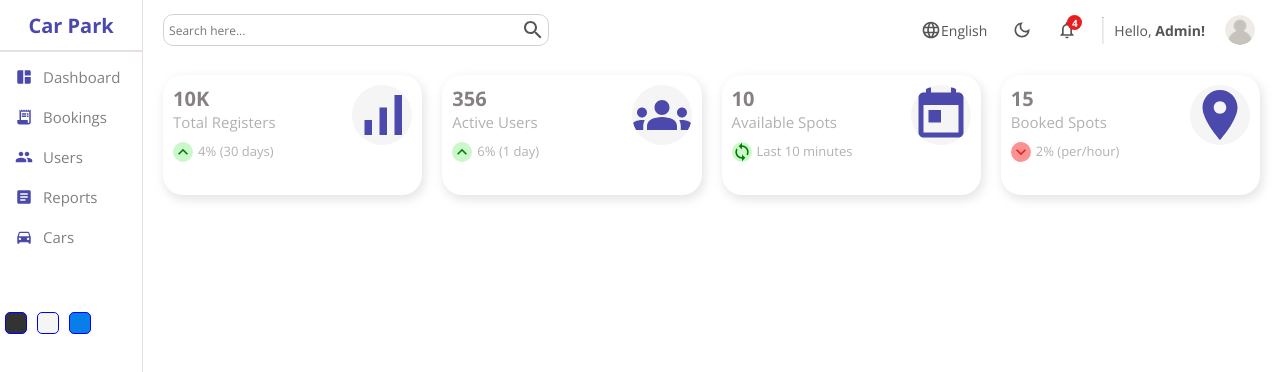
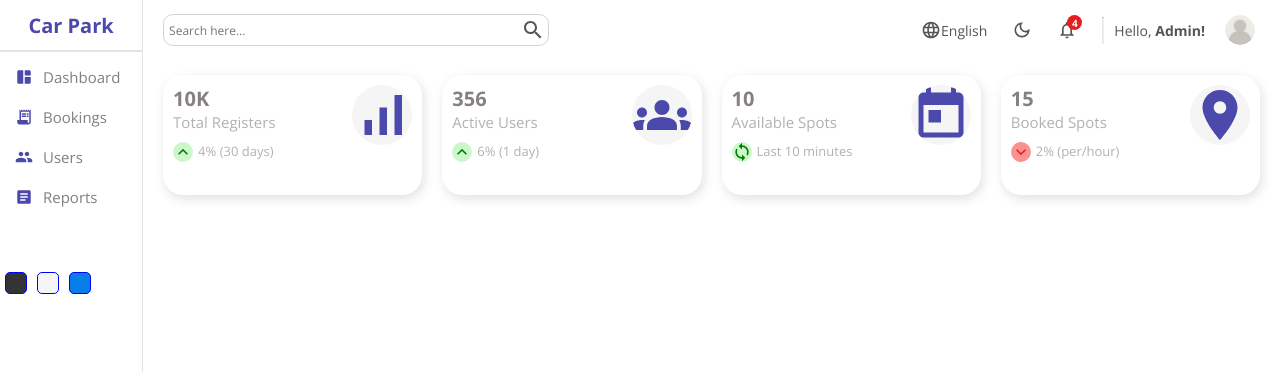
Before and after one commit to MennaEbied/Car-Parking-Dashboard, a React (Vite) app: page / in a window 1280 px wide. Shown: the top 372 px of the page. Built offline with nearby package versions, Linux system fonts and the light colour scheme.

Commit message:
Add links

```diff
--- a/src/components/sidebar/Sidebar.jsx
+++ b/src/components/sidebar/Sidebar.jsx
@@ -3,7 +3,7 @@ import SpaceDashboardIcon from "@mui/icons-material/SpaceDashboard";
 import ReceiptLongIcon from "@mui/icons-material/ReceiptLong";
 import GroupIcon from "@mui/icons-material/Group";
 import ArticleIcon from "@mui/icons-material/Article";
-import DirectionsCarIcon from "@mui/icons-material/DirectionsCar";
+import { Link } from 'react-router-dom'
 
 const Sidebar = () => {
   return (
@@ -14,26 +14,30 @@ const Sidebar = () => {
       <hr />
       <div className="center">
         <ul>
+        <Link to='/' style={{textDecoration:'none'}}>
           <li>
             <SpaceDashboardIcon className="icon" />
             <span>Dashboard</span>
           </li>
+          </Link>
+          <Link to='/bookings' style={{textDecoration:'none'}}>
           <li>
             <ReceiptLongIcon className="icon" />
             <span>Bookings</span>
           </li>
+          </Link>
+          <Link to='/users' style={{textDecoration:'none'}}>
           <li>
             <GroupIcon className="icon" />
             <span>Users</span>
           </li>
+          </Link>
+          <Link to='/reports' style={{textDecoration:'none'}}>
           <li>
             <ArticleIcon className="icon" />
             <span>Reports</span>
           </li>
-          <li>
-            <DirectionsCarIcon className="icon" />
-            <span>Cars</span>
-          </li>
+          </Link>
         </ul>
       </div>
       <div className="bottom">
```
